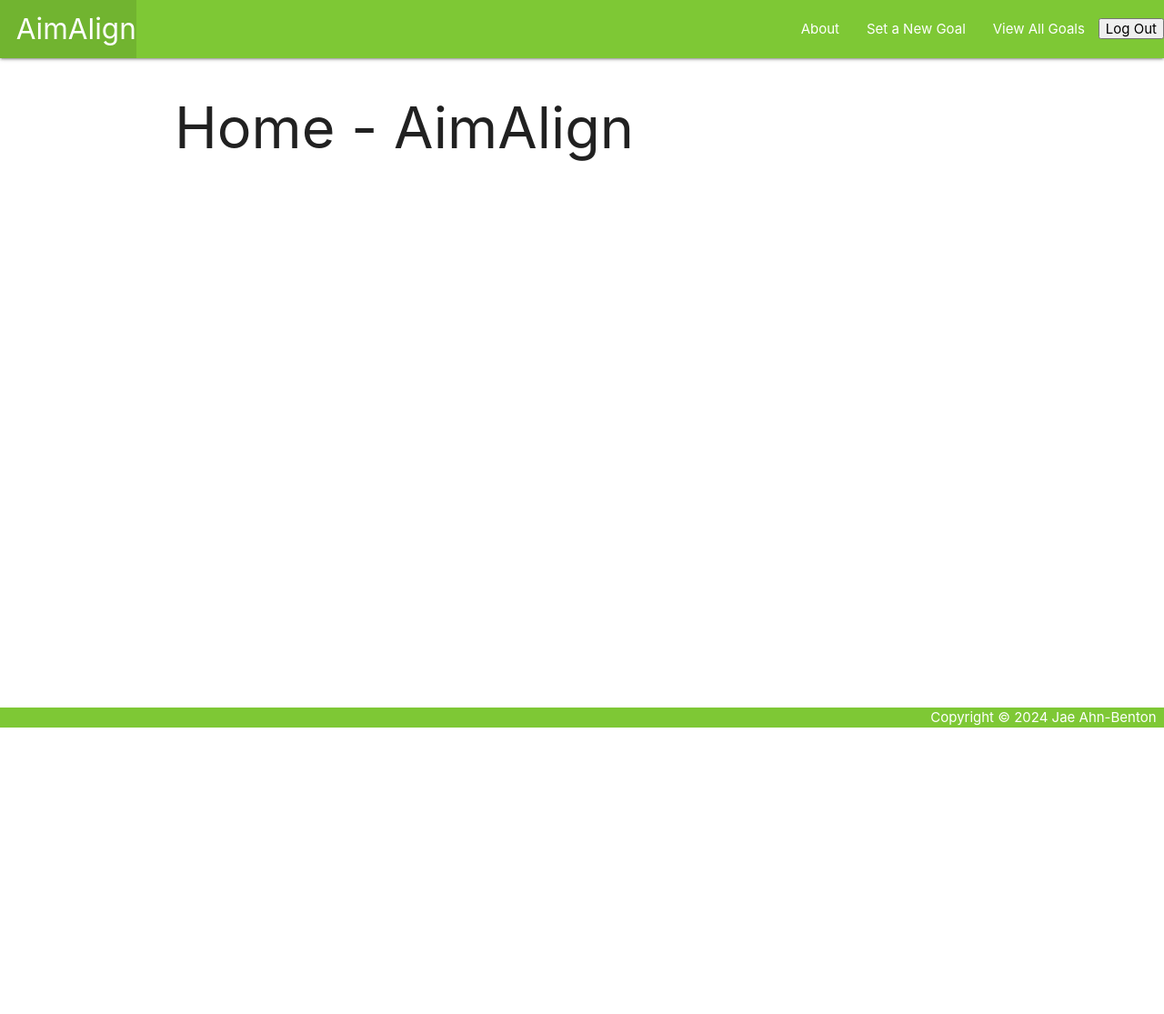
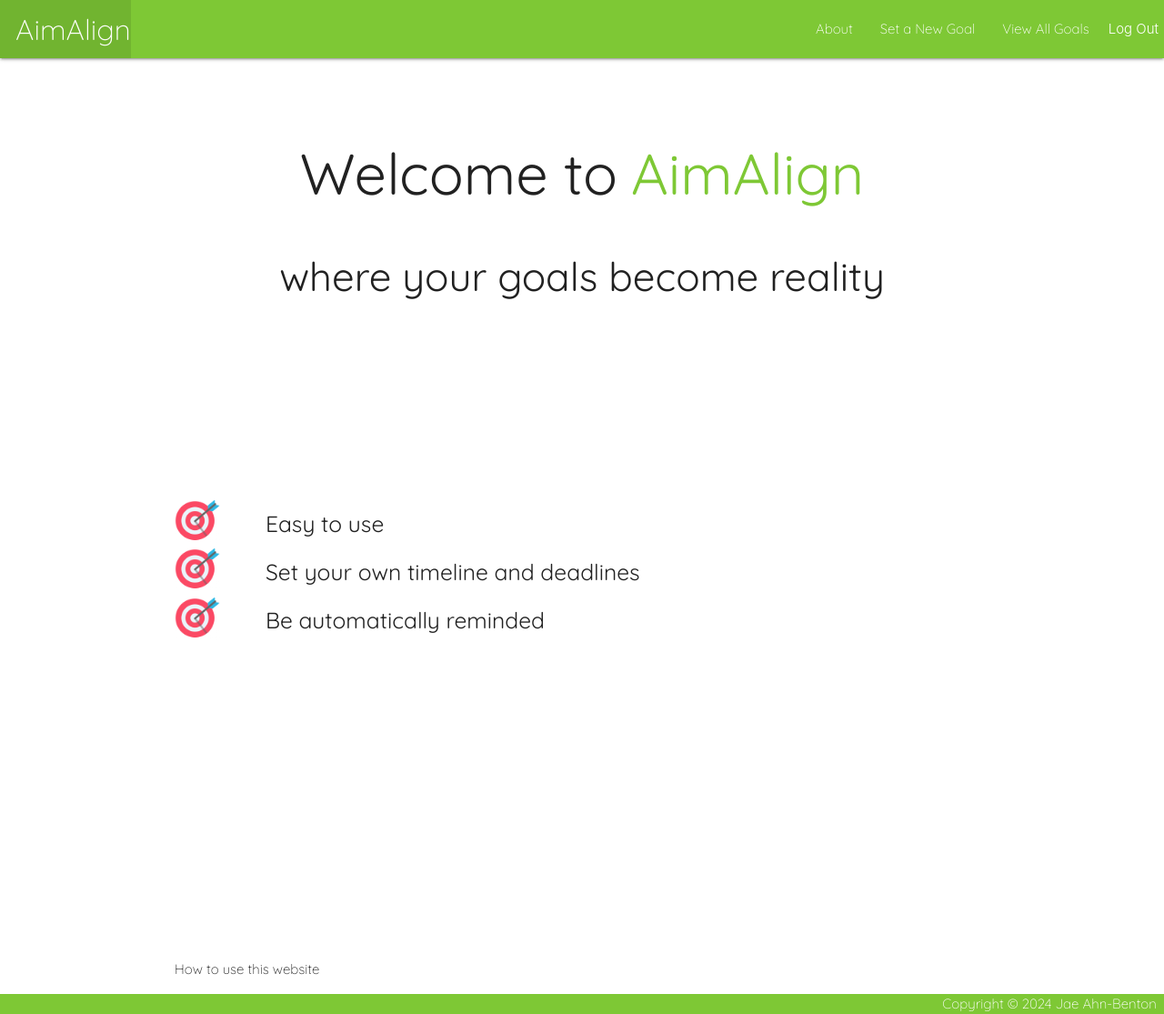
Before and after one commit to jaeahn2010/aim-align, a Django app: page / in a window 1280 px wide. Shown: the whole page at 91% size. Before the commit the page ends 800 px from the top, so only its background shows below. Run offline with Django 5.2, Linux system fonts and the light colour scheme; the visitor is signed in with stand-in values (Sample User, id 1).

Commit message:
added styles and animations to home page

```diff
--- a/main_app/static/css/style.css
+++ b/main_app/static/css/style.css
@@ -1,3 +1,12 @@
+/* base */
+* {
+    font-family: "Quicksand", sans-serif;
+    font-optical-sizing: auto;
+    font-weight: 300;
+    font-style: normal;
+    animation: fade-in 2s;
+}
+
 body {
     display: flex;
     min-height: 100vh;
@@ -17,6 +26,74 @@ footer.page-footer {
     text-align: right;
 }
 
+#logout-btn {
+    background-color: #7ec835;
+    border: 0px;
+    color: white;
+}
+
+/* home */
+#home-title {
+    margin: 50px 0 150px 0;
+    text-align: center;
+}
+
+#home-main-title {
+    display: flex;
+    justify-content: center;
+}
+
+#aim-top {
+    color: blue;
+    margin-left: 15px;
+    animation: from-top 3s ease-out, color-transform-blue 2s ease-out 3s forwards;
+}
+
+#align-bottom {
+    color: rgb(243, 243, 0);
+    animation: from-bottom 3s ease-out, color-transform-yellow 2s ease-out 3s forwards;
+}
+
+.home-bullets {
+    padding: 200px 0;
+}
+
+.bullet-points {
+    display: flex;
+    align-items: center;
+}
+
+.target-arrow {
+    width: 50px;
+    height: 50px;
+    margin-right: 50px;
+}
+
+#target-1 {
+    animation: stamp 0.5s linear 5s forwards;
+}
+
+#target-2 {
+    animation: stamp 0.5s linear 6s forwards;
+}
+
+#target-3 {
+    animation: stamp 0.5s linear 7s forwards;
+}
+
+#bullet-1 {
+    animation: slide-from-right 0.5s linear 5.5s forwards;
+}
+
+#bullet-2 {
+    animation: slide-from-right 0.5s linear 6.5s forwards;
+}
+
+#bullet-3 {
+    animation: slide-from-right 0.5s linear 7.5s forwards;
+}
+
+/* details */
 #status-div {
     display: flex;
     align-items: center;
--- a/main_app/templates/base.html
+++ b/main_app/templates/base.html
@@ -8,6 +8,9 @@
         <meta http-equiv="X-UA-Compatible" content="ie=edge">
         <title>AimAlign</title>
         <link rel="stylesheet" href="https://cdnjs.cloudflare.com/ajax/libs/materialize/1.0.0/css/materialize.min.css">
+        <link rel="preconnect" href="https://fonts.googleapis.com">
+        <link rel="preconnect" href="https://fonts.gstatic.com" crossorigin>
+        <link href="https://fonts.googleapis.com/css2?family=Quicksand:wght@300..700&family=Source+Code+Pro:ital,wght@0,200..900;1,200..900&display=swap" rel="stylesheet">
         <link rel="stylesheet" type="text/css" href="{% static 'css/style.css' %}">
         <script src="https://cdnjs.cloudflare.com/ajax/libs/materialize/1.0.0/js/materialize.min.js"></script>
     </head>
@@ -25,7 +28,7 @@
                         <li><a href="{% url 'index' %}">View All Goals</a></li>
                         <li><form method="post" action="{% url 'logout' %}">
                             {% csrf_token %}
-                            <button type="submit">Log Out</button>
+                            <button id="logout-btn" type="submit">Log Out</button>
                         </form></li>
                     {% else %}
                         <li><a href="{% url 'signup' %}">Sign Up</a></li>
--- a/main_app/templates/home.html
+++ b/main_app/templates/home.html
@@ -1,6 +1,31 @@
 {% extends 'base.html' %}
 {% block content %}
 
-<h1>Home - AimAlign</h1>
+<div id="home-title">
+    <div id="home-main-title">
+        <h1>Welcome to</h1>
+        <h1 id="aim-top">Aim</h1>
+        <h1 id="align-bottom">Align</h1>
+    </div>
+    <h3>where your goals become reality</h3>
+    <div class="home-bullets">
+        <div class="bullet-points">
+            <img class="target-arrow" id="target-1" src="../static/images/target-arrow.png"/>
+            <h5 id="bullet-1">Easy to use</h5>
+        </div>
+        <div class="bullet-points">
+            <img class="target-arrow" id="target-2" src="../static/images/target-arrow.png"/>
+            <h5 id="bullet-2">Set your own timeline and deadlines</h5>
+        </div>
+        <div class="bullet-points">
+            <img class="target-arrow" id="target-3" src="../static/images/target-arrow.png"/>
+            <h5 id="bullet-3">Be automatically reminded</h5>
+        </div>
+    </div>
+</div>
+
+<div>
+    <p>How to use this website</p>
+</div>
 
 {% endblock %}
--- a/main_app/views.py
+++ b/main_app/views.py
@@ -68,8 +68,7 @@ def add_checkpoint(request, goal_id):
 def checkpoints_update_status(request, checkpoint_id):
     checkpoint = Checkpoint.objects.get(pk=checkpoint_id)
     goal = Goal.objects.get(pk=checkpoint.goal_id)
-    checkpoint.status = 'C'
-    checkpoint.status_color = 'green'
+    checkpoint.is_complete = True
     checkpoint.save()
     return render(request, 'goals/detail.html', {
         'goal': goal,
```
Also changed, not shown: other parts of main_app/static/css/style.css (+35 -0 lines), main_app/models.py (+2 -19 lines), main_app/templates/goals/detail.html (+17 -5 lines), main_app/migrations/0009_alter_checkpoint_end_date_alter_checkpoint_status_and_more.py (added), main_app/migrations/0010_rename_status_checkpoint_is_complete_and_more.py (added), main_app/migrations/0011_remove_checkpoint_status_color.py (added), main_app/static/images/target-arrow.png (added).
